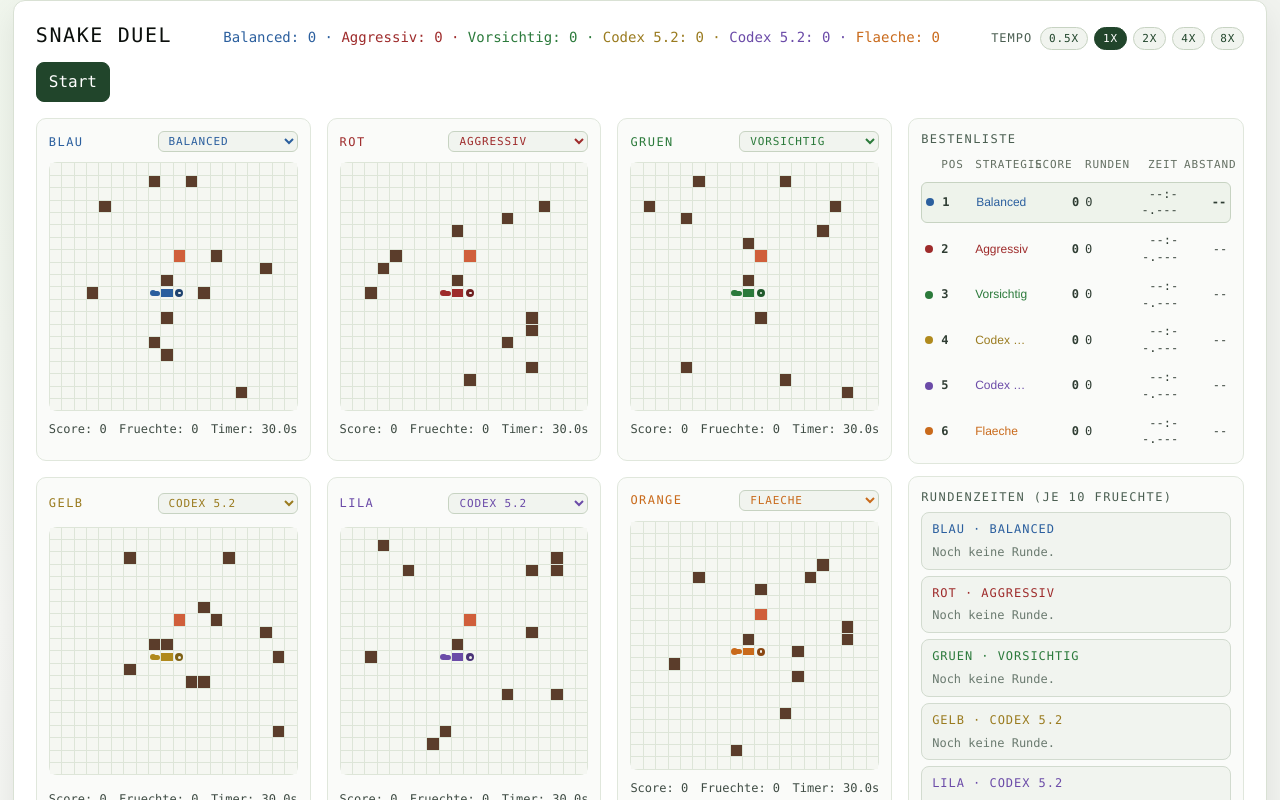
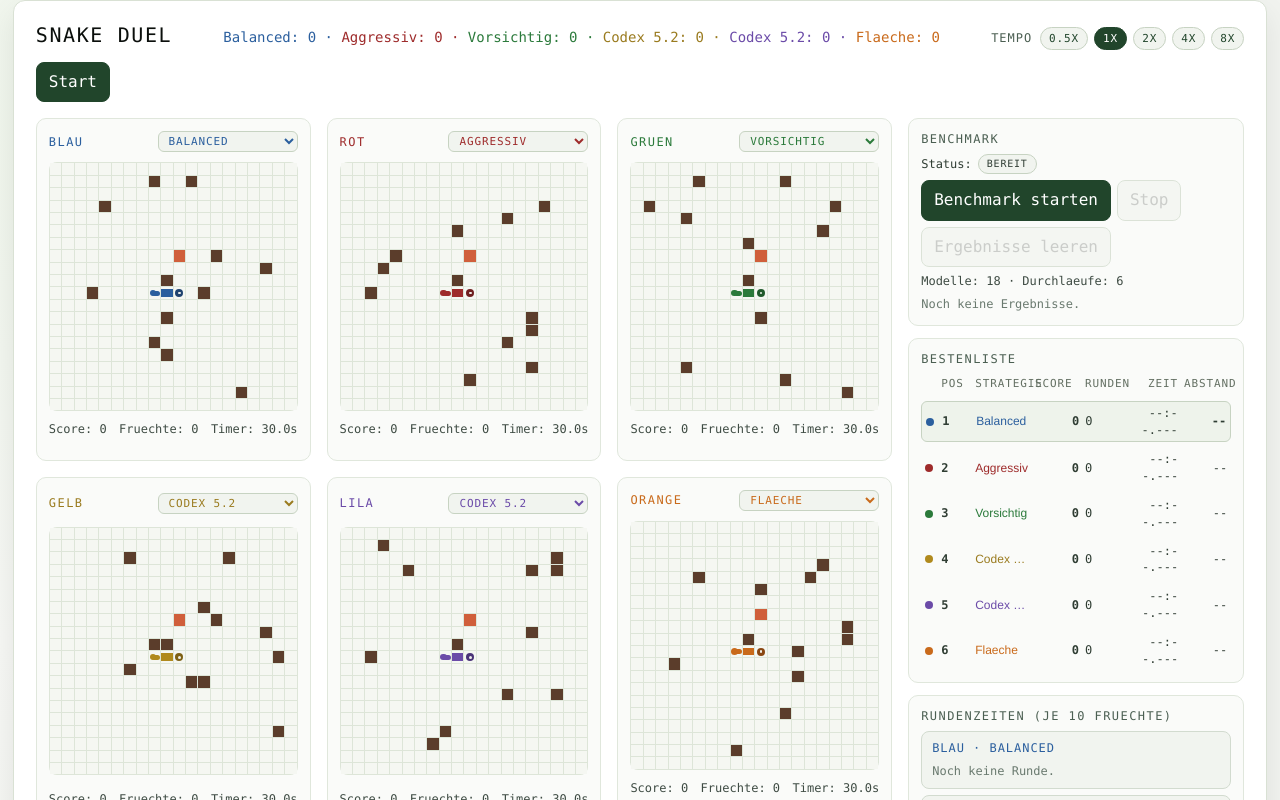
Before and after one commit to fuchs-alexander/gamex, a React (Vite) app: page / in a window 1280 px wide. Shown: the top 800 px of the page. Built offline with nearby package versions, Linux system fonts and the light colour scheme; the HTML template or start-up script is replaced by a standard one.

Commit message:
feat: add game benchmarking functionality including UI, state management, and run control.

```diff
--- a/src/App.css
+++ b/src/App.css
@@ -549,6 +549,93 @@
   color: #4b5f52;
 }
 
+.benchmark-status {
+  display: flex;
+  align-items: center;
+  gap: 6px;
+  font-size: 12px;
+  color: #2f3d33;
+}
+
+.benchmark-status-pill {
+  padding: 2px 8px;
+  border-radius: 999px;
+  border: 1px solid #c7d3c2;
+  background: #f1f4ef;
+  font-size: 10px;
+  letter-spacing: 0.08em;
+  text-transform: uppercase;
+}
+
+.benchmark-status-pill.running {
+  background: #21452b;
+  color: #ffffff;
+  border-color: #21452b;
+}
+
+.benchmark-status-pill.finished {
+  background: #dfe8db;
+  color: #21452b;
+  border-color: #c7d3c2;
+}
+
+.benchmark-controls {
+  display: flex;
+  flex-wrap: wrap;
+  gap: 6px;
+}
+
+.benchmark-progress {
+  font-size: 12px;
+  color: #3e4b43;
+}
+
+.benchmark-empty {
+  font-size: 12px;
+  color: #6a7a6f;
+}
+
+.benchmark-table {
+  display: grid;
+  gap: 6px;
+  font-size: 11px;
+  color: #2f3d33;
+}
+
+.benchmark-row {
+  display: grid;
+  grid-template-columns: minmax(0, 1.1fr) repeat(6, minmax(0, 0.6fr));
+  gap: 6px;
+  align-items: center;
+  font-variant-numeric: tabular-nums;
+  padding: 2px 4px;
+}
+
+.benchmark-row.best {
+  background: #e7f0e5;
+  border-radius: 6px;
+}
+
+.benchmark-header {
+  font-size: 10px;
+  letter-spacing: 0.08em;
+  text-transform: uppercase;
+  color: #647063;
+}
+
+.benchmark-model {
+  font-family: "Space Grotesk", "Avenir Next", "Helvetica Neue", Arial, sans-serif;
+  white-space: nowrap;
+  overflow: hidden;
+  text-overflow: ellipsis;
+}
+
+.benchmark-best {
+  font-size: 12px;
+  font-weight: 600;
+  color: #21452b;
+}
+
 .standings {
   display: grid;
   gap: 6px;
--- a/src/App.tsx
+++ b/src/App.tsx
@@ -65,6 +65,24 @@ type StandingEntry = {
   gapMs: number | null;
 };
 
+type StatSummary = {
+  min: number;
+  max: number;
+  avg: number;
+};
+
+type BenchmarkResult = {
+  strategy: AutopilotStrategy;
+  label: string;
+  runs: number;
+  scores: number[];
+  fruits: number[];
+  scoreSummary: StatSummary;
+  fruitSummary: StatSummary;
+};
+
+type BenchmarkStatus = "idle" | "running" | "finished";
+
 const PLAYERS: PlayerConfig[] = [
   { id: "blue", label: "Blau", colorClass: "blue", defaultStrategy: "balanced" },
   { id: "red", label: "Rot", colorClass: "red", defaultStrategy: "aggressive" },
@@ -75,6 +93,8 @@ const PLAYERS: PlayerConfig[] = [
 ];
 
 const PLAYER_IDS = PLAYERS.map((player) => player.id);
+const BENCHMARK_RUNS = PLAYER_IDS.length;
+const BENCHMARK_QUEUE = STRATEGIES.map((strategy) => strategy.id);
 const MANUAL_PLAYER_ID = "orange";
 const STRATEGY_IDS = new Set(STRATEGIES.map((strategy) => strategy.id));
 const STORAGE_KEY = "snake-strategies-v1";
@@ -248,7 +268,8 @@ const Board = ({
   onStrategyChange,
   manualEnabled,
   onToggleManual,
-  timeoutRemainingMs
+  timeoutRemainingMs,
+  benchmarkActive
 }: {
   player: PlayerConfig;
   state: GameState;
@@ -257,6 +278,7 @@ const Board = ({
   manualEnabled: boolean;
   onToggleManual: (value: boolean) => void;
   timeoutRemainingMs: number;
+  benchmarkActive: boolean;
 }) => {
   const snakeSet = useMemo(() => new Set(state.snake.map(pointKey)), [state.snake]);
   const bodySegmentClasses = useMemo(
@@ -275,7 +297,8 @@ const Board = ({
     ? pointKey(state.lastSpawnedObstacle)
     : null;
 
-  const manualMode = player.id === MANUAL_PLAYER_ID && manualEnabled;
+  const manualMode = player.id === MANUAL_PLAYER_ID && manualEnabled && !benchmarkActive;
+  const statusLabel = benchmarkActive ? "Benchmark" : manualMode ? "Manuell" : statusText(state);
 
   return (
     <section className={`lane ${player.colorClass}`}>
@@ -286,7 +309,7 @@ const Board = ({
           value={strategy}
           onChange={(event) => onStrategyChange(event.target.value as AutopilotStrategy)}
           aria-label={`Strategie fuer ${player.label}`}
-          disabled={manualMode}
+          disabled={manualMode || benchmarkActive}
         >
           {STRATEGIES.map((option) => (
             <option key={option.id} value={option.id}>
@@ -354,13 +377,14 @@ const Board = ({
               type="checkbox"
               checked={manualEnabled}
               onChange={(event) => onToggleManual(event.target.checked)}
+              disabled={benchmarkActive}
             />
             Manuell steuern
           </label>
         ) : (
           <div />
         )}
-        <div className="status">{manualMode ? "Manuell" : statusText(state)}</div>
+        <div className="status">{statusLabel}</div>
       </div>
     </section>
   );
@@ -399,6 +423,19 @@ const createLapTimes = (): LapTimes =>
     return acc;
   }, {} as LapTimes);
 
+const summarizeValues = (values: number[]): StatSummary => {
+  if (values.length === 0) {
+    return { min: 0, max: 0, avg: 0 };
+  }
+  const min = Math.min(...values);
+  const max = Math.max(...values);
+  const avg = values.reduce((sum, value) => sum + value, 0) / values.length;
+  return { min, max, avg };
+};
+
+const formatAvg = (value: number) => Math.round(value).toString();
+const formatWhole = (value: number) => Math.round(value).toString();
+
 export default function App() {
   const [match, setMatch] = useState<MatchState>(() =>
     PLAYERS.reduce<MatchState>((acc, player) => {
@@ -420,11 +457,20 @@ export default function App() {
   const [started, setStarted] = useState(false);
   const [speed, setSpeed] = useState(1);
   const [manualEnabled, setManualEnabled] = useState(false);
+  const [benchmarkStatus, setBenchmarkStatus] = useState<BenchmarkStatus>("idle");
+  const [benchmarkIndex, setBenchmarkIndex] = useState(0);
+  const [benchmarkResults, setBenchmarkResults] = useState<BenchmarkResult[]>([]);
+  const benchmarkRunRef = useRef<AutopilotStrategy | null>(null);
+  const benchmarkSettingsRef = useRef<{
+    strategies: Record<string, AutopilotStrategy>;
+    manualEnabled: boolean;
+  } | null>(null);
   const matchStartRef = useRef<number>(0);
   const simTimeRef = useRef<number>(0);
 
   const running = PLAYER_IDS.some((player) => match[player].status === "running");
   const allGameover = PLAYER_IDS.every((player) => match[player].status === "gameover");
+  const benchmarkActive = benchmarkStatus === "running";
 
   const lapLeaders = useMemo(() => {
     const leaders = new Map<number, number>();
@@ -483,6 +529,16 @@ export default function App() {
     }));
   }, [endTimes, lapTimes, strategies]);
 
+  const benchmarkBest = useMemo(() => {
+    if (benchmarkResults.length === 0) {
+      return null;
+    }
+    return benchmarkResults.reduce((best, current) => {
+      if (!best) return current;
+      return current.scoreSummary.avg > best.scoreSummary.avg ? current : best;
+    }, null as BenchmarkResult | null);
+  }, [benchmarkResults]);
+
   const getSimNowForPlayer = (playerId: string) => {
     const endTotalMs = endTimes[playerId];
     if (endTotalMs !== null) {
@@ -499,8 +555,8 @@ export default function App() {
     return Math.max(0, timeoutMs - Math.max(0, now - lastEat));
   };
 
-  const handleStart = (manualDirection?: Direction) => {
-    if (running) {
+  const handleStart = (manualDirection?: Direction, forceReset = false) => {
+    if (running && !forceReset) {
       return;
     }
 
@@ -531,30 +587,79 @@ export default function App() {
         lastEatSimTime: now
       });
 
-      if (allGameover) {
-        const fresh = PLAYERS.reduce<MatchState>((acc, player) => {
-          acc[player.id] = createInitialState(GRID_SIZE, OBSTACLE_COUNT);
-          return acc;
-        }, {} as MatchState);
-        return PLAYER_IDS.reduce<MatchState>((acc, playerId) => {
-          const startedState = initState(fresh[playerId]);
+      const buildMatch = (source: MatchState) =>
+        PLAYER_IDS.reduce<MatchState>((acc, playerId) => {
+          const startedState = initState(source[playerId]);
           acc[playerId] =
             playerId === MANUAL_PLAYER_ID
               ? applyManualDirection(startedState)
               : startedState;
           return acc;
         }, {} as MatchState);
+
+      const shouldReset = forceReset || allGameover;
+      if (shouldReset) {
+        const fresh = PLAYERS.reduce<MatchState>((acc, player) => {
+          acc[player.id] = createInitialState(GRID_SIZE, OBSTACLE_COUNT);
+          return acc;
+        }, {} as MatchState);
+        return buildMatch(fresh);
       }
 
-      return PLAYER_IDS.reduce<MatchState>((acc, playerId) => {
-        const startedState = initState(current[playerId]);
-        acc[playerId] =
-          playerId === MANUAL_PLAYER_ID
-            ? applyManualDirection(startedState)
-            : startedState;
+      return buildMatch(current);
+    });
+  };
+
+  const setAllStrategies = (strategy: AutopilotStrategy) => {
+    setStrategies(
+      PLAYER_IDS.reduce<Record<string, AutopilotStrategy>>((acc, playerId) => {
+        acc[playerId] = strategy;
         return acc;
-      }, {} as MatchState);
-    });
+      }, {} as Record<string, AutopilotStrategy>)
+    );
+  };
+
+  const restoreBenchmarkSettings = () => {
+    const saved = benchmarkSettingsRef.current;
+    if (!saved) {
+      return;
+    }
+    setStrategies(saved.strategies);
+    setManualEnabled(saved.manualEnabled);
+  };
+
+  const startBenchmarkStrategy = (strategy: AutopilotStrategy) => {
+    benchmarkRunRef.current = strategy;
+    setAllStrategies(strategy);
+    handleStart(undefined, true);
+  };
+
+  const startBenchmark = () => {
+    if (benchmarkStatus === "running") {
+      return;
+    }
+    benchmarkSettingsRef.current = { strategies, manualEnabled };
+    setBenchmarkResults([]);
+    setBenchmarkIndex(0);
+    setBenchmarkStatus("running");
+    setManualEnabled(false);
+
+    const firstStrategy = BENCHMARK_QUEUE[0];
+    if (!firstStrategy) {
+      setBenchmarkStatus("finished");
+      restoreBenchmarkSettings();
+      return;
+    }
+    startBenchmarkStrategy(firstStrategy);
+  };
+
+  const stopBenchmark = () => {
+    if (benchmarkStatus !== "running") {
+      return;
+    }
+    benchmarkRunRef.current = null;
+    setBenchmarkStatus("idle");
+    restoreBenchmarkSettings();
   };
 
   useEffect(() => {
@@ -570,7 +675,7 @@ export default function App() {
       setMatch((current) => {
         const nextState = PLAYER_IDS.reduce<MatchState>((acc, playerId) => {
           const strategy = strategies[playerId] ?? DEFAULT_STRATEGIES[playerId];
-          const manual = playerId === MANUAL_PLAYER_ID && manualEnabled;
+          const manual = playerId === MANUAL_PLAYER_ID && manualEnabled && !benchmarkActive;
           const lastEat = current[playerId].lastEatSimTime ?? now;
           const elapsed = Math.max(0, now - lastEat);
           const timeoutMs = getTimeoutMs(current[playerId].fruitsEaten);
@@ -663,10 +768,10 @@ export default function App() {
     }, interval);
 
     return () => window.clearInterval(timer);
-  }, [manualEnabled, running, speed, strategies]);
+  }, [benchmarkActive, manualEnabled, running, speed, strategies]);
 
   useEffect(() => {
-    if (!manualEnabled) {
+    if (!manualEnabled || benchmarkActive) {
       return;
     }
 
@@ -704,10 +809,48 @@ export default function App() {
 
     window.addEventListener("keydown", handleKey);
     return () => window.removeEventListener("keydown", handleKey);
-  }, [manualEnabled, started]);
+  }, [benchmarkActive, manualEnabled, started]);
 
   useEffect(() => {
-    if (typeof window === "undefined") {
+    if (benchmarkStatus !== "running") {
+      return;
+    }
+    if (!allGameover) {
+      return;
+    }
+    const strategy = benchmarkRunRef.current;
+    if (!strategy) {
+      return;
+    }
+
+    const scores = PLAYER_IDS.map((playerId) => match[playerId].score);
+    const fruits = PLAYER_IDS.map((playerId) => match[playerId].fruitsEaten);
+    const result: BenchmarkResult = {
+      strategy,
+      label: STRATEGY_LABELS[strategy],
+      runs: scores.length,
+      scores,
+      fruits,
+      scoreSummary: summarizeValues(scores),
+      fruitSummary: summarizeValues(fruits)
+    };
+
+    setBenchmarkResults((prev) => [...prev, result]);
+
+    const nextIndex = benchmarkIndex + 1;
+    benchmarkRunRef.current = null;
+    if (nextIndex < BENCHMARK_QUEUE.length) {
+      setBenchmarkIndex(nextIndex);
+      startBenchmarkStrategy(BENCHMARK_QUEUE[nextIndex]);
+    } else {
+      setBenchmarkStatus("finished");
+      setBenchmarkIndex(nextIndex);
+      restoreBenchmarkSettings();
+    }
+  }, [allGameover, benchmarkIndex, benchmarkStatus, match]);
+
+  useEffect(() => {
+    if (typeof window === "undefined" || benchmarkActive) {
       return;
     }
     try {
@@ -715,7 +858,7 @@ export default function App() {
     } catch {
       return;
     }
-  }, [strategies]);
+  }, [benchmarkActive, strategies]);
 
   useEffect(() => {
     const lists = document.querySelectorAll<HTMLDivElement>(".lap-list");
@@ -723,6 +866,19 @@ export default function App() {
       list.scrollTop = list.scrollHeight;
     });
   }, [lapTimes]);
+
+  const benchmarkStatusLabel =
+    benchmarkStatus === "running"
+      ? "Laeuft"
+      : benchmarkStatus === "finished"
+        ? "Fertig"
+        : "Bereit";
+  const benchmarkCurrentStrategy =
+    benchmarkStatus === "running" ? BENCHMARK_QUEUE[benchmarkIndex] ?? null : null;
+  const benchmarkProgressLabel =
+    benchmarkStatus === "running"
+      ? `${benchmarkIndex + 1}/${BENCHMARK_QUEUE.length}`
+      : "--";
 
   return (
     <div className="app">
@@ -758,7 +914,7 @@ export default function App() {
         <button
           className="control primary"
           onClick={() => handleStart()}
-          disabled={running}
+          disabled={running || benchmarkActive}
         >
           {allGameover ? "Neustart" : "Start"}
         </button>
@@ -778,11 +934,94 @@ export default function App() {
               manualEnabled={manualEnabled}
               onToggleManual={setManualEnabled}
               timeoutRemainingMs={getTimeoutRemainingMs(player.id)}
+              benchmarkActive={benchmarkActive}
             />
           ))}
         </div>
 
         <aside className="side">
+          <section className="panel">
+            <div className="panel-title">Benchmark</div>
+            <div className="benchmark-status">
+              Status: <span className={`benchmark-status-pill ${benchmarkStatus}`}>{benchmarkStatusLabel}</span>
+            </div>
+            <div className="benchmark-controls">
+              <button
+                className="control primary"
+                type="button"
+                onClick={startBenchmark}
+                disabled={benchmarkStatus === "running"}
+              >
+                Benchmark starten
+              </button>
+              <button
+                className="control"
+                type="button"
+                onClick={stopBenchmark}
+                disabled={benchmarkStatus !== "running"}
+              >
+                Stop
+              </button>
+              <button
+                className="control"
+                type="button"
+                onClick={() => setBenchmarkResults([])}
+                disabled={benchmarkStatus === "running" || benchmarkResults.length === 0}
+              >
+                Ergebnisse leeren
+              </button>
+            </div>
+            <div className="benchmark-progress">
+              {benchmarkCurrentStrategy ? (
+                <>
+                  Modell: {STRATEGY_LABELS[benchmarkCurrentStrategy]} ({benchmarkProgressLabel})
+                </>
+              ) : (
+                <>
+                  Modelle: {BENCHMARK_QUEUE.length} · Durchlaeufe: {BENCHMARK_RUNS}
+                </>
+              )}
+            </div>
+
+            {benchmarkResults.length === 0 ? (
+              <div className="benchmark-empty">Noch keine Ergebnisse.</div>
+            ) : (
+              <div className="benchmark-table">
+                <div className="benchmark-row benchmark-header">
+                  <span>Modell</span>
+                  <span>P Ø</span>
+                  <span>P Min</span>
+                  <span>P Max</span>
+                  <span>F Ø</span>
+                  <span>F Min</span>
+                  <span>F Max</span>
+                </div>
+                {benchmarkResults.map((result) => (
+                  <div
+                    key={result.strategy}
+                    className={`benchmark-row ${
+                      benchmarkBest?.strategy === result.strategy ? "best" : ""
+                    }`}
+                  >
+                    <span className="benchmark-model">{result.label}</span>
+                    <span>{formatAvg(result.scoreSummary.avg)}</span>
+                    <span>{formatWhole(result.scoreSummary.min)}</span>
+                    <span>{formatWhole(result.scoreSummary.max)}</span>
+                    <span>{formatAvg(result.fruitSummary.avg)}</span>
+                    <span>{formatWhole(result.fruitSummary.min)}</span>
+                    <span>{formatWhole(result.fruitSummary.max)}</span>
+                  </div>
+                ))}
+              </div>
+            )}
+
+            {benchmarkBest ? (
+              <div className="benchmark-best">
+                Bestes Modell (Ø Punkte): {benchmarkBest.label}
+              </div>
+            ) : null}
+          </section>
+
           <section className="panel">
             <div className="panel-title">Bestenliste</div>
             <div className="standings">
--- a/src/game/strategies/fuchs-3.ts
+++ b/src/game/strategies/fuchs-3.ts
@@ -32,9 +32,9 @@ export const pickFuchs3Direction = (
     return bestSpace?.direction ?? null;
   }
 
-  const t = Math.max(0, Math.min(1, (occupiedRatio - 0.40) / 0.30));
-  const spaceW = 0.40 - 0.12 * t;
-  const foodW = 0.20 + 0.15 * t;
+  const t = Math.max(0, Math.min(1, (occupiedRatio - 0.50) / 0.25));
+  const spaceW = 0.40 - 0.10 * t;
+  const foodW = 0.20 + 0.12 * t;
 
   let bestScore = -Infinity;
   let bestDir: Direction | null = null;
```
